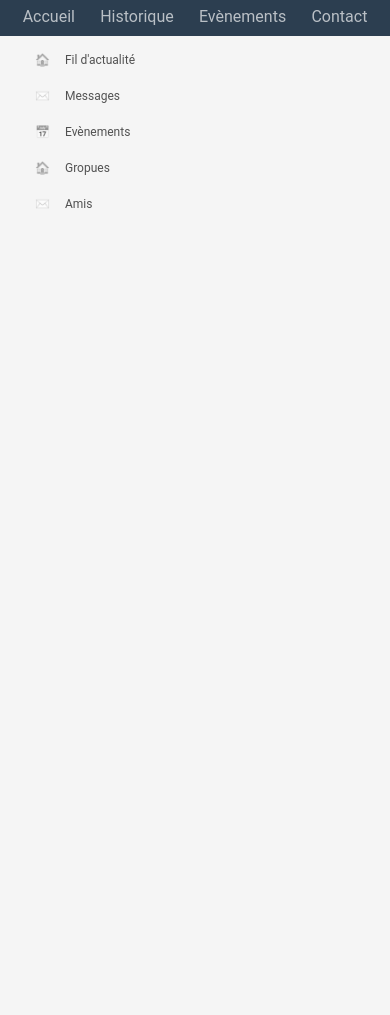
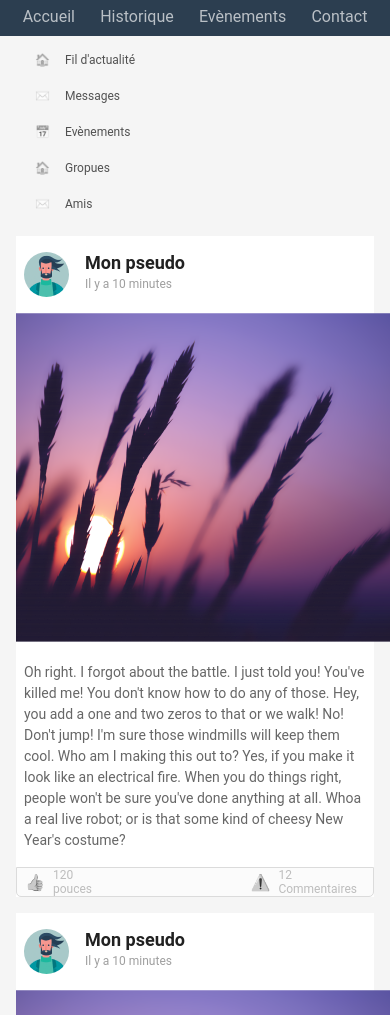
Before and after one commit to alejolale/site-reseau-integration-medium, a plain HTML site: page index.html in a window 390 px wide. Shown: the part 67-1082 px from the top of the page. Before the commit the page ends 844 px from the top, so only its background shows below. Drawn offline with Linux system fonts and the light colour scheme.

Commit message:
work on content mobile view

```diff
--- a/index.html
+++ b/index.html
@@ -29,5 +29,63 @@
             </ul>
         </nav>
     </aside>
+
+    <main class="main">
+        <article class="article">
+            <div class="article_header">
+                <img src="img/matthew.png" alt="profilePicture">
+                <div class="article_header_text">
+                    <h2>Mon pseudo</h2>
+                    <span class="publicationTime">Il y a 10 minutes</span>
+                </div>
+            </div>
+            <img src="img/photo.png" alt="Photo">
+            <p>
+                Oh right. I forgot about the battle. I just told you! You've killed me! You don't know how to do any of those. Hey, you add a one and two zeros to that or we walk! No! Don't jump! I'm sure those windmills will keep them cool. Who am I making this out to? Yes, if you make it look like an electrical fire. When you do things right, people won't be sure you've done anything at all. Whoa a real live robot; or is that some kind of cheesy New Year's costume?
+            </p>
+            <div class="article_footer">
+                <div class="article_footer_content" key-content="👍">
+                    <div>
+                        <div>120</div>
+                        <div>pouces</div>
+                    </div>
+                </div>
+                <div class="article_footer_content" key-content="⚠️">
+                    <div>
+                        <div>12</div>
+                        <div>Commentaires</div>
+                    </div>
+                </div>
+            </div>
+        </article>
+
+        <article class="article">
+            <div class="article_header">
+                <img src="img/matthew.png" alt="profilePicture">
+                <div class="article_header_text">
+                    <h2>Mon pseudo</h2>
+                    <span class="publicationTime">Il y a 10 minutes</span>
+                </div>
+            </div>
+            <img src="img/photo.png" alt="Photo">
+            <p>
+                Oh right. I forgot about the battle. I just told you! You've killed me! You don't know how to do any of those. Hey, you add a one and two zeros to that or we walk! No! Don't jump! I'm sure those windmills will keep them cool. Who am I making this out to? Yes, if you make it look like an electrical fire. When you do things right, people won't be sure you've done anything at all. Whoa a real live robot; or is that some kind of cheesy New Year's costume?
+            </p>
+            <div class="article_footer">
+                <div class="article_footer_content" key-content="👍">
+                    <div>
+                        <div>120</div>
+                        <div>pouces</div>
+                    </div>
+                </div>
+                <div class="article_footer_content" key-content="⚠️">
+                    <div>
+                        <div>12</div>
+                        <div>Commentaires</div>
+                    </div>
+                </div>
+            </div>
+        </article>
+    </main>
 </body>
 </html>
--- a/style.css
+++ b/style.css
@@ -85,3 +85,75 @@ body  {
     color: rgba(0, 0, 0);
     font-weight: bold;
 }
+
+
+.article {
+    margin: 16px 16px;
+    background-color: #fff;
+}
+
+.article:first-child {
+    margin-top: 0;
+}
+
+.article_header {
+    display: flex;
+    padding: 16px 8px;
+}
+
+.article_header img {
+    transform: matrix(-1, 0, 0, 1, 0, 0);
+    border-radius: 25px;
+    margin-right: 16px;
+}
+
+.article_header_text h2 {
+    font-weight: bold;
+    font-size: 18px;
+    line-height: 21px;
+    color: rgba(0, 0, 0, 0.87);
+}
+
+.article_header_text span {
+    font-size: 12px;
+    line-height: 14px;
+    color: rgba(0, 0, 0, 0.38);
+}
+
+.article p {
+    font-size: 14px;
+    line-height: 21px;
+    color: rgba(0, 0, 0, 0.6);
+    padding: 16px 8px;
+}
+
+.article_footer {
+    display: flex;
+    justify-content: space-between;
+    background: #FBFBFB;
+    border: 1px solid #DBDBDB;
+    box-sizing: border-box;
+    border-radius: 0px 0px 5px 5px;
+}
+
+.article_footer [key-content]::before {
+    content: attr(key-content);
+    filter: grayscale(1);
+    margin: 0 8px;
+}
+
+.article_footer [key-content]:hover::before {
+    filter: grayscale(0);
+}
+
+.article_footer_content {
+    display: flex;
+    align-items: center;
+}
+
+.article_footer_content div {
+    font-size: 12px;
+    line-height: 14px;
+    color: #BDBDBD;
+    margin-right: 8px;
+}
```
Also changed, not shown: img/matthew.png (added), img/photo.png (added).
